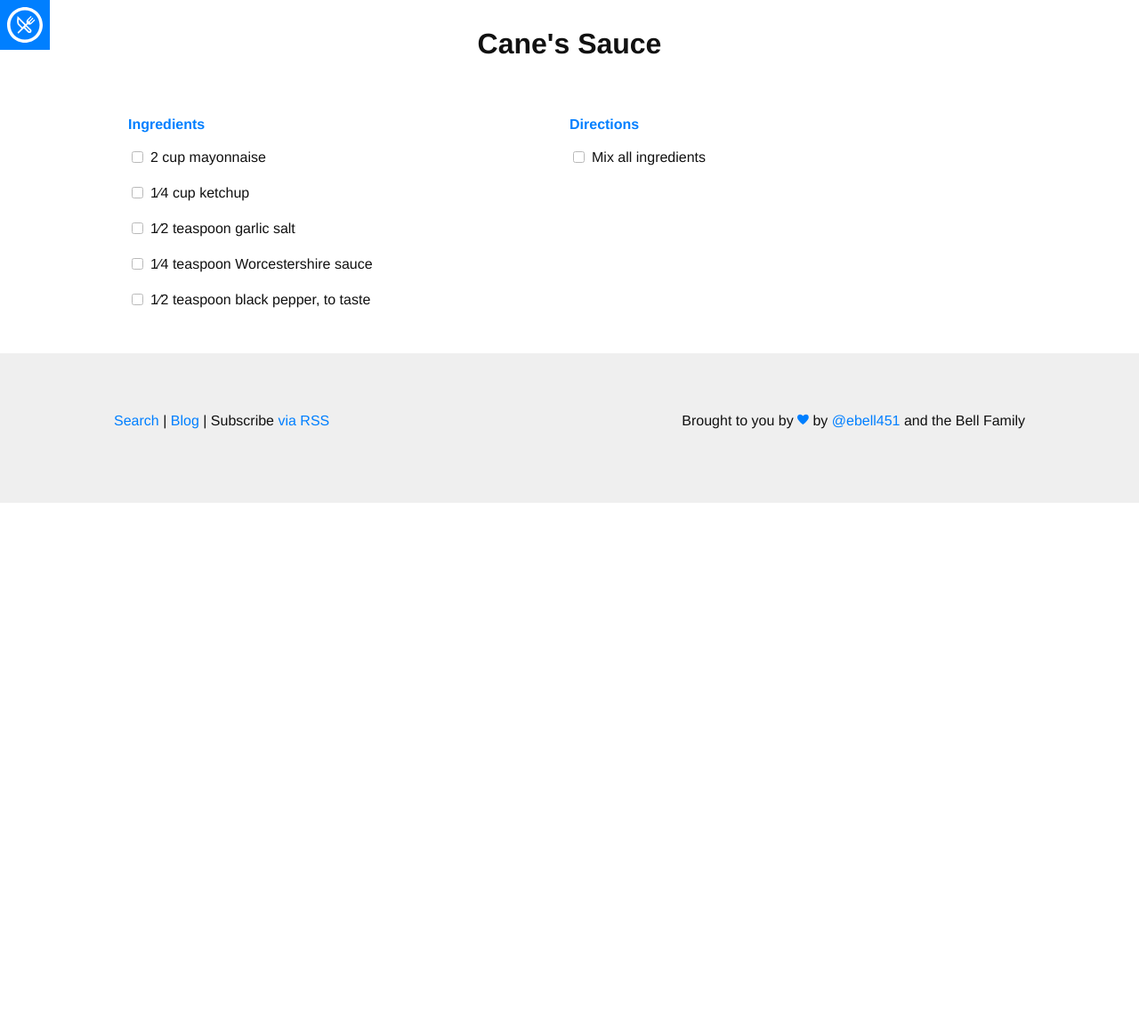
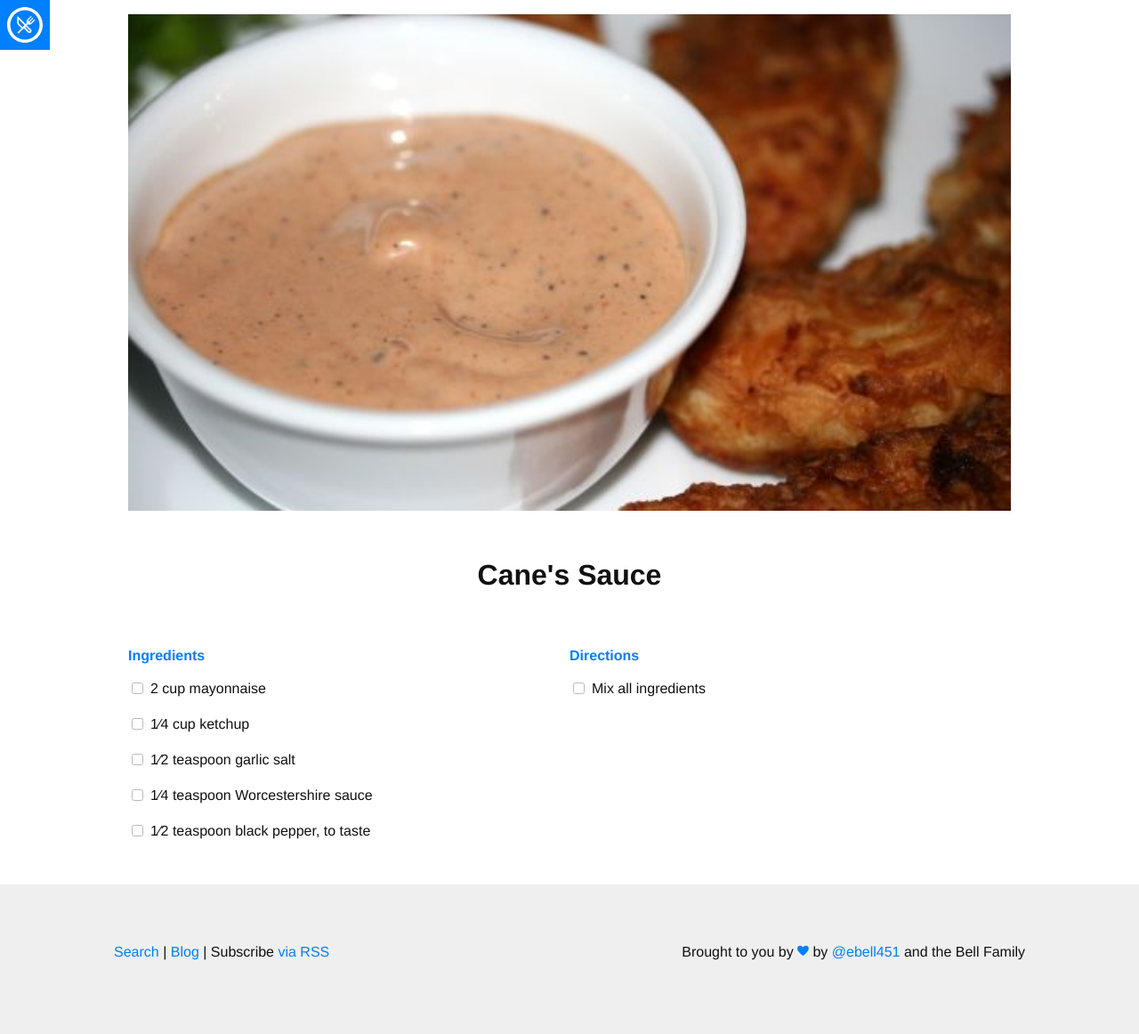
Before and after one commit to ebell451/ebell451.github.io, a Jekyll site: the page built from _recipes/canes-sauce.md, in a window 1280 px wide. Shown: the whole page at 89% size. Built offline with Jekyll 4.4.1, drawn with Linux system fonts in a browser that asks for light colours; nearby versions of some CDN libraries; some web fonts are replaced; before the commit the page ends 900 px from its top, so only the background shows below that.

Commit message:
Added image to canes sauce

```diff
--- a/_recipes/canes-sauce.md
+++ b/_recipes/canes-sauce.md
@@ -2,6 +2,8 @@
 
 layout: recipe
 title: "Cane's Sauce"
+image: canes-sauce.jpg
+imagesource: https://img.sndimg.com/food/image/upload/w_560,h_315,c_fill,fl_progressive,q_80/v1/img/recipes/23/31/89/pic8pL9ZE.jpg
 tags: condiments, copycat
 
 ingredients:
```
Also changed, not shown: images/canes-sauce.jpg (added).
